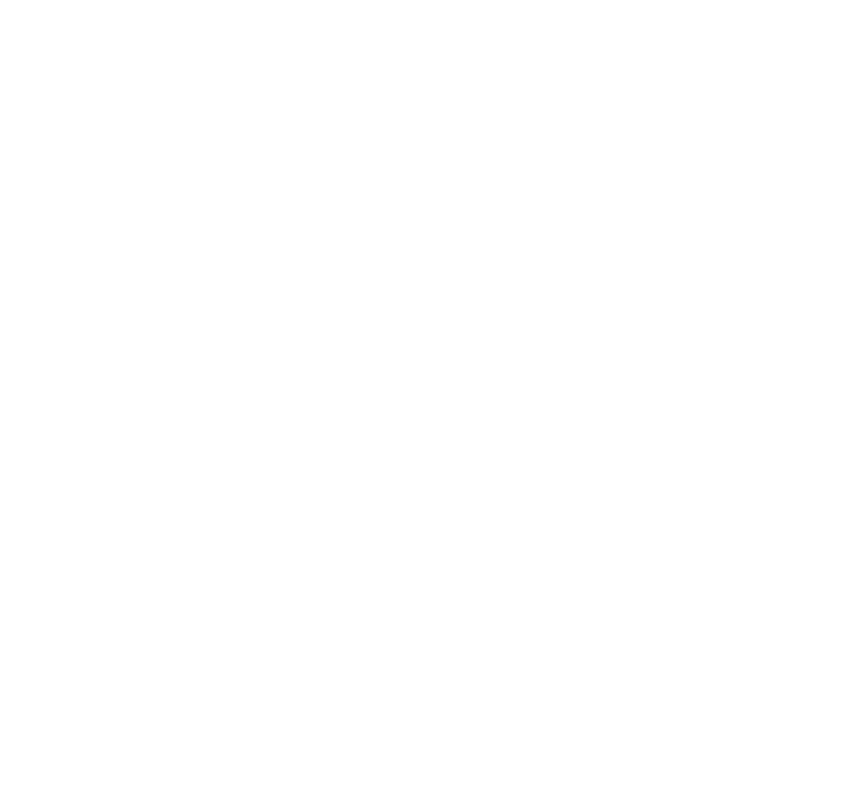
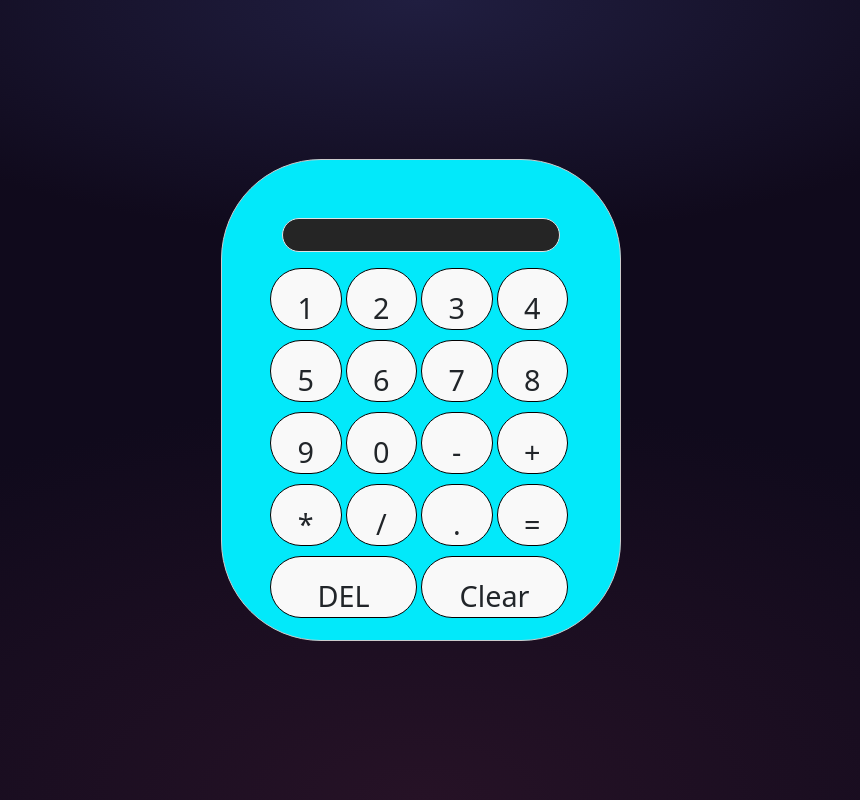
Before and after one commit to Na-aim/JS-CALCULATOR, a plain HTML site: page index.html in a window 1280 px wide. Shown: the whole page, without its empty margins (219-1079 px from the left). Drawn offline with nearby package versions, Linux system fonts and the light colour scheme.

Commit message:
update files

```diff
--- a/index.html
+++ b/index.html
@@ -1,12 +1,131 @@
 <!DOCTYPE html>
 <html lang="en">
-<head>
-    <meta charset="UTF-8">
-    <meta name="viewport" content="width=device-width, initial-scale=1.0">
+  <head>
+    <meta charset="UTF-8" />
+    <meta name="viewport" content="width=device-width, initial-scale=1.0" />
     <title>Calculator</title>
-    <link rel='stylesheet' type='text/css' media='screen' href='main.css'>
-</head>
-<body>
-    <script src="index.js"></script>
-</body>
+    <link rel="stylesheet" type="text/css" media="screen" href="main.css" />
+    <link
+      href="https://cdn.jsdelivr.net/npm/bootstrap@5.1.3/dist/css/bootstrap.min.css"
+      rel="stylesheet"
+      integrity="sha384-1BmE4kWBq78iYhFldvKuhfTAU6auU8tT94WrHftjDbrCEXSU1oBoqyl2QvZ6jIW3"
+      crossorigin="anonymous"
+    />
+    <style>
+      .calculator {
+        height: 20vh;
+        max-width: 500px;
+      }
+    </style>
+  </head>
+  <body>
+    <div class="wam">
+      <div class="container">
+        <div class="calculator p-5 mx- auto">
+          <div id="output" class="border border primary mb-3 h-50 p-3"></div>
+          <div class="calculator-keys">
+            <div class="row mb-3">
+              <div class="col">
+                <button class="btn w-100 btn primary" onclick="addtosum('1')">
+                  1
+                </button>
+              </div>
+              <div class="col">
+                <button class="btn w-100 btn primary" onclick="addtosum('2')">
+                  2
+                </button>
+              </div>
+              <div class="col">
+                <button class="btn w-100 btn primary" onclick="addtosum('3')">
+                  3
+                </button>
+              </div>
+              <div class="col">
+                <button class="btn w-100 btn primary" onclick="addtosum('4')">
+                  4
+                </button>
+              </div>
+              <div class="col">
+                <button class="btn w-100 btn primary" onclick="addtosum('5')">
+                  5
+                </button>
+              </div>
+              <div class="col">
+                <button class="btn w-100 btn primary" onclick="addtosum('6')">
+                  6
+                </button>
+              </div>
+              <div class="col">
+                <button class="btn w-100 btn primary" onclick="addtosum('7')">
+                  7
+                </button>
+              </div>
+              <div class="col">
+                <button class="btn w-100 btn primary" onclick="addtosum('8')">
+                  8
+                </button>
+              </div>
+              <div class="col">
+                <button class="btn w-100 btn primary" onclick="addtosum('9')">
+                  9
+                </button>
+              </div>
+              <div class="col">
+                <button class="btn w-100 btn primary" onclick="addtosum('0')">
+                  0
+                </button>
+              </div>
+              <div class="col">
+                <button class="btn w-100 btn primary" onclick="addtosum('-')">
+                  -
+                </button>
+              </div>
+              <div class="col">
+                <button class="btn w-100 btn primary" onclick="addtosum('+')">
+                  +
+                </button>
+              </div>
+              <div class="col">
+                <button class="btn w-100 btn primary" onclick="addtosum('*')">
+                  *
+                </button>
+              </div>
+              <div class="col">
+                <button class="btn w-100 btn primary" onclick="addtosum('/')">
+                  /
+                </button>
+              </div>
+              <div class="col">
+                <button class="btn w-100 btn primary" onclick="addtosum('.')">
+                  .
+                </button>
+              </div>
+              <div class="col">
+                <button class="btn w-100 btn primary" onclick="evaluateSum('')">
+                  =
+                </button>
+              </div>
+              <div class="col">
+                <button class="btn w-100 btn primary" onclick="deleteChar('')">
+                  DEL
+                </button>
+              </div>
+              <div class="col">
+                <button class="btn w-100 btn primary" onclick="clearSum('')">
+                  Clear
+                </button>
+              </div>
+            </div>
+          </div>
+        </div>
+      </div>
+    </div>
+
+    <script
+      src="https://cdn.jsdelivr.net/npm/bootstrap@5.1.3/dist/js/bootstrap.bundle.min.js"
+      integrity="sha384-ka7Sk0Gln4gmtz2MlQnikT1wXgYsOg+OMhuP+IlRH9sENBO0LRn5q+8nbTov4+1p"
+      crossorigin="anonymous"
+    ></script>
+    <script src="/index.js"></script>
+  </body>
 </html>
--- a/index.js
+++ b/index.js
@@ -0,0 +1,23 @@
+// functions
+let sum = "";
+
+function addtosum(operator) {
+  sum = sum + operator;
+  console.log(sum);
+  document.getElementById("output").innerText = sum;
+}
+
+function evaluateSum() {
+  sum = eval(sum);
+  document.getElementById("output").innerText = sum;
+}
+
+function clearSum() {
+  sum = "";
+  document.getElementById("output").innerText = sum;
+}
+
+function deleteChar() {
+  sum = sum.slice(0, -1);
+  document.getElementById("output").innerText = sum;
+}
--- a/main.css
+++ b/main.css
@@ -0,0 +1,62 @@
+html {
+  background: #100a1c;
+  background-image: radial-gradient(
+      50% 30% ellipse at center top,
+      #201e40 0%,
+      rgba(0, 0, 0, 0) 100%
+    ),
+    radial-gradient(60% 50% ellipse at center bottom, #261226 0%, #100a1c 100%);
+  background-attachment: fixed;
+  color: #6cacc5;
+}
+
+.container {
+  display: flex;
+  flex-direction: column;
+  align-items: center;
+  justify-content: center;
+  padding: 10px;
+  margin-bottom: 300px;
+}
+
+.wam {
+  border: 1px solid #ccc;
+  border-radius: 100px;
+  position: absolute;
+  top: 50%;
+  left: 50%;
+  transform: translate(-50%, -50%);
+  width: 400px;
+  background-color: rgb(2, 233, 250);
+}
+
+#output {
+  width: 100%;
+  height: 120px;
+  border: none;
+  background-color: #252525;
+  color: rgb(8, 245, 253);
+  text-align: center;
+  padding-right: 20px;
+  padding-left: 10px;
+  font-size: 1.3rem;
+  border-radius: 100px;
+}
+
+button {
+  height: 40px;
+  width: 40px;
+  font-size: 1.8rem !important;
+}
+
+.col {
+  display: inline-block;
+  border: 1px solid rgb(2, 2, 2);
+  border-radius: 100px;
+  width: 80px;
+  text-align: center;
+  padding: 10px;
+  margin: 10px 4px 10px 0;
+  cursor: pointer;
+  background-color: #f9f9f9;
+}
```
Also changed, not shown: 1 other file.
